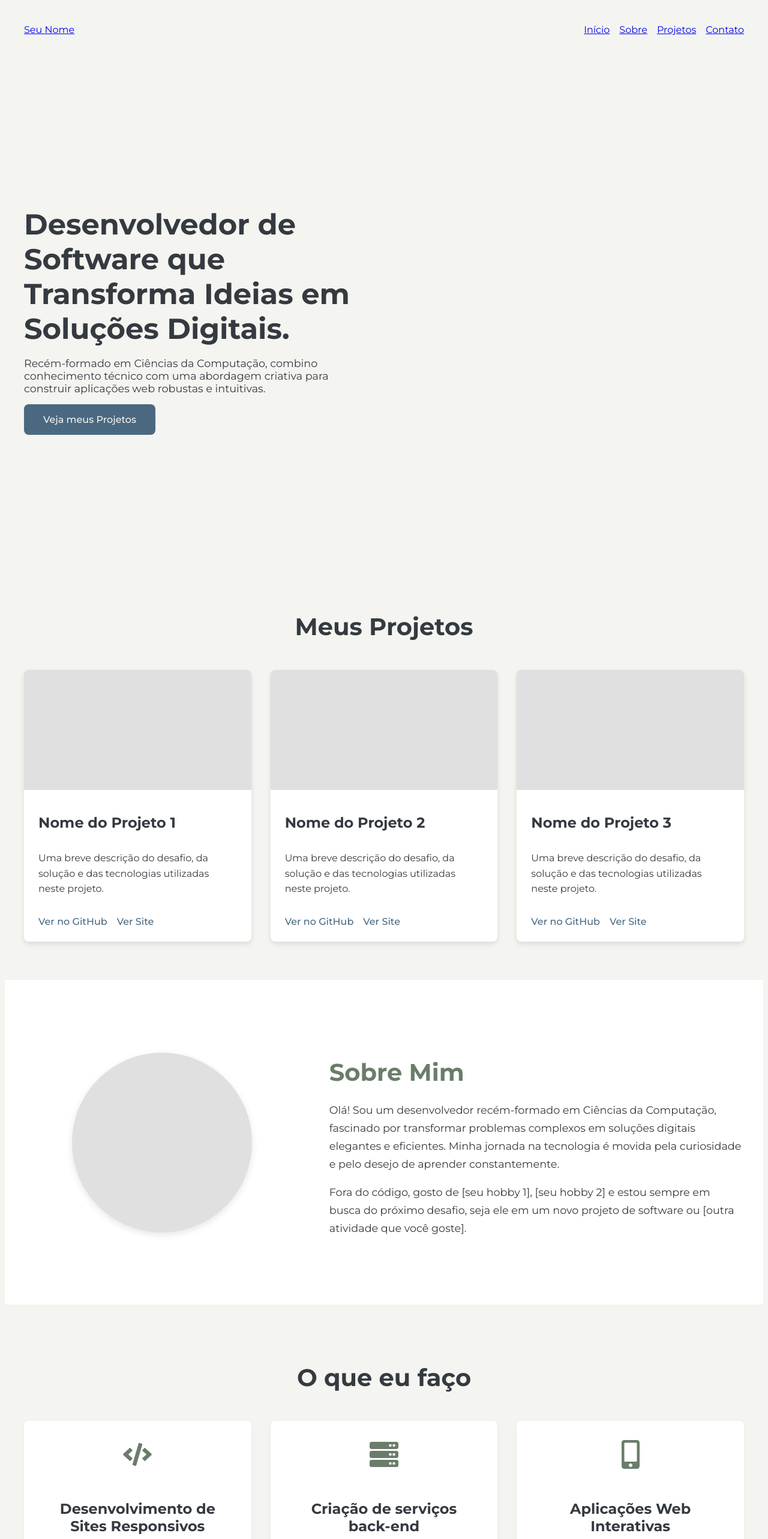
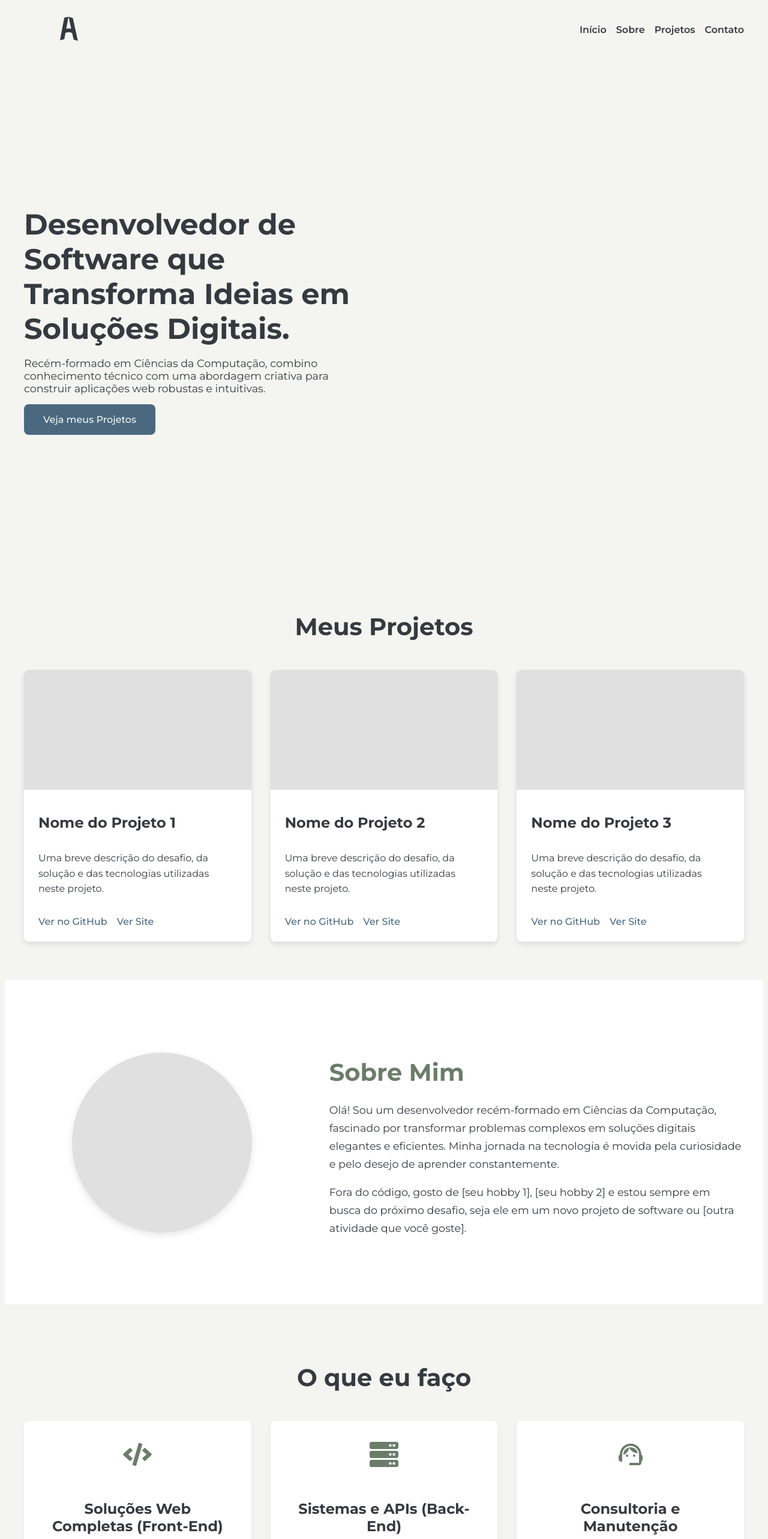
Before and after one commit to andreltlc/website, a Next.js app: page / in a window 1280 px wide. Shown: the top 2566 px of the page at 60% size. Built offline with nearby package versions, Linux system fonts and the light colour scheme.

Commit message:
Refactor ServicesSection component and update header with logo; add logo.svg

```diff
--- a/src/app/components/ServicesSection.jsx
+++ b/src/app/components/ServicesSection.jsx
@@ -1,7 +1,7 @@
 // app/components/ServicesSection.jsx
 import './ServicesSection.css';
 // Importando ícones que vamos usar. 'Fa' é de Font Awesome.
-import { FaCode, FaServer, FaMobileAlt,FaFigma } from 'react-icons/fa';
+import { FaCode, FaServer} from 'react-icons/fa';
 import { MdOutlineSupportAgent } from 'react-icons/md';
 
 export default function ServicesSection() {
@@ -12,34 +12,25 @@ export default function ServicesSection() {
         {/* Serviço 1 */}
         <div className="service-card">
           <FaCode className="service-icon" />
-          <h3>Desenvolvimento de Sites Responsivos</h3>
-          <p>Crio sites modernos e rápidos que funcionam perfeitamente em qualquer dispositivo, do celular ao desktop.</p>
+          <h3>Soluções Web Completas (Front-End)</h3>
+          <p>Da prototipagem no Figma ao desenvolvimento de sites responsivos e aplicações web interativas (SPAs),
+            crio a experiência completa e de alta performance para o seu usuário</p>
         </div>
 
         {/* Serviço 2 */}
         <div className="service-card">
           <FaServer className="service-icon" />
-          <h3>Criação de serviços back-end</h3>
-          <p>Desenvolvo o back-end que alimentam suas aplicações, garantindo segurança e performance.</p>
+          <h3>Sistemas e APIs (Back-End)</h3>
+          <p>Desenvolvo o back-end e as APIs que alimentam suas aplicações, garantindo segurança,
+            escalabilidade e performance.</p>
         </div>
 
         {/* Serviço 3 */}
         <div className="service-card">
-          <FaMobileAlt className="service-icon" />
-          <h3>Aplicações Web Interativas</h3>
-          <p>Uso frameworks modernos para construir experiências de usuário ricas e dinâmicas (Single Page Applications).</p>
-        </div>
-        {/* Serviço 4 */}
-        <div className="service-card">
           <MdOutlineSupportAgent className="service-icon" />
-          <h3>Suporte de TI</h3>
-          <p>Ofereço suporte e consultoria virtual para diagnosticar e resolver seus desafios tecnológicos.</p>
-        </div>
-        {/* Serviço 5 */}
-        <div className="service-card">
-          <FaFigma className="service-icon" />
-          <h3>Prototipagem no figma</h3>
-          <p>Desenho interfaces (UI) intuitivas e modernas no Figma, focadas na melhor experiência do usuário (UX).</p>
+          <h3>Consultoria e Manutenção</h3>
+          <p>Ofereço consultoria técnica para diagnosticar e evoluir sistemas existentes,
+          além de planos de manutenção para garantir que sua aplicação continue segura e atualizada.</p>
         </div>
       </div>
 
--- a/src/app/components/header.css
+++ b/src/app/components/header.css
@@ -9,3 +9,12 @@
     gap: 1rem;
     list-style: none;
 }
+.main-header a{
+    text-decoration: none;
+    color: var(--grafite-escuro);
+
+    font-weight: 600;
+}
+.main-header a:hover{
+    color: var(--verde-oliva-sutil);
+}
--- a/src/app/components/header.jsx
+++ b/src/app/components/header.jsx
@@ -1,17 +1,25 @@
 import Link from 'next/link';
+import Image from 'next/image';
 import './header.css';
 export default function Header() {
   return (
     <header className="main-header">
       <div className="logo">
-        <Link href="/">Seu Nome</Link>
+        <Link href="/">
+          <Image
+            src="/logo.svg"  // <-- O caminho correto, a partir da raiz do site
+            alt="Logo do seu site" // <-- Coloque uma boa descrição aqui
+            width={150}      // Ajuste a largura conforme o design
+            height={40}       // Ajuste a altura conforme o design
+          />
+        </Link>
       </div>
       <nav>
         <ul>
-          <li><Link href="/">Início</Link></li>
-          <li><Link href="/sobre">Sobre</Link></li>
-          <li><Link href="/projetos">Projetos</Link></li>
-          <li><Link href="/contato">Contato</Link></li>
+          <li><a href="/">Início</a></li>
+          <li><a href="/sobre">Sobre</a></li>
+          <li><a href="/projetos">Projetos</a></li>
+          <li><a href="/contato">Contato</a></li>
         </ul>
       </nav>
     </header>
```
Also changed, not shown: public/logo.svg (added).
